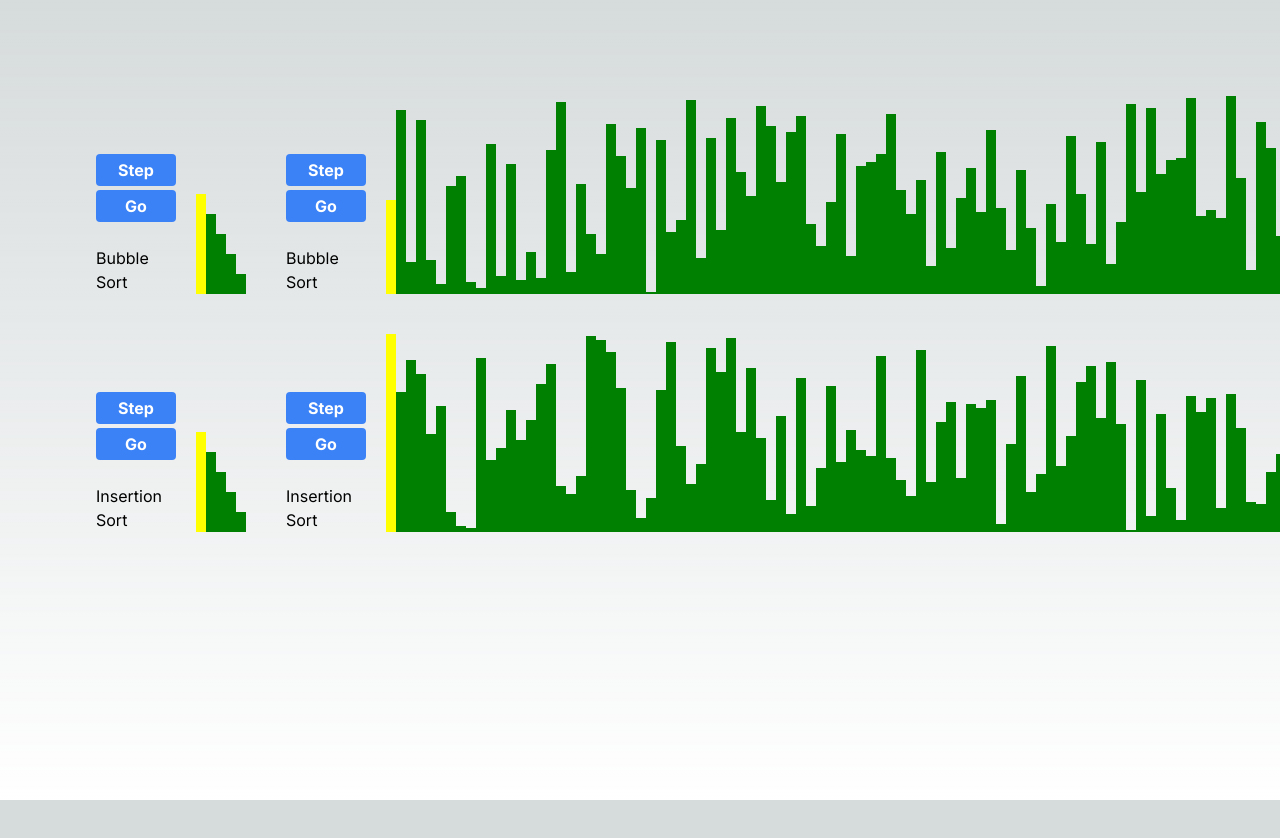
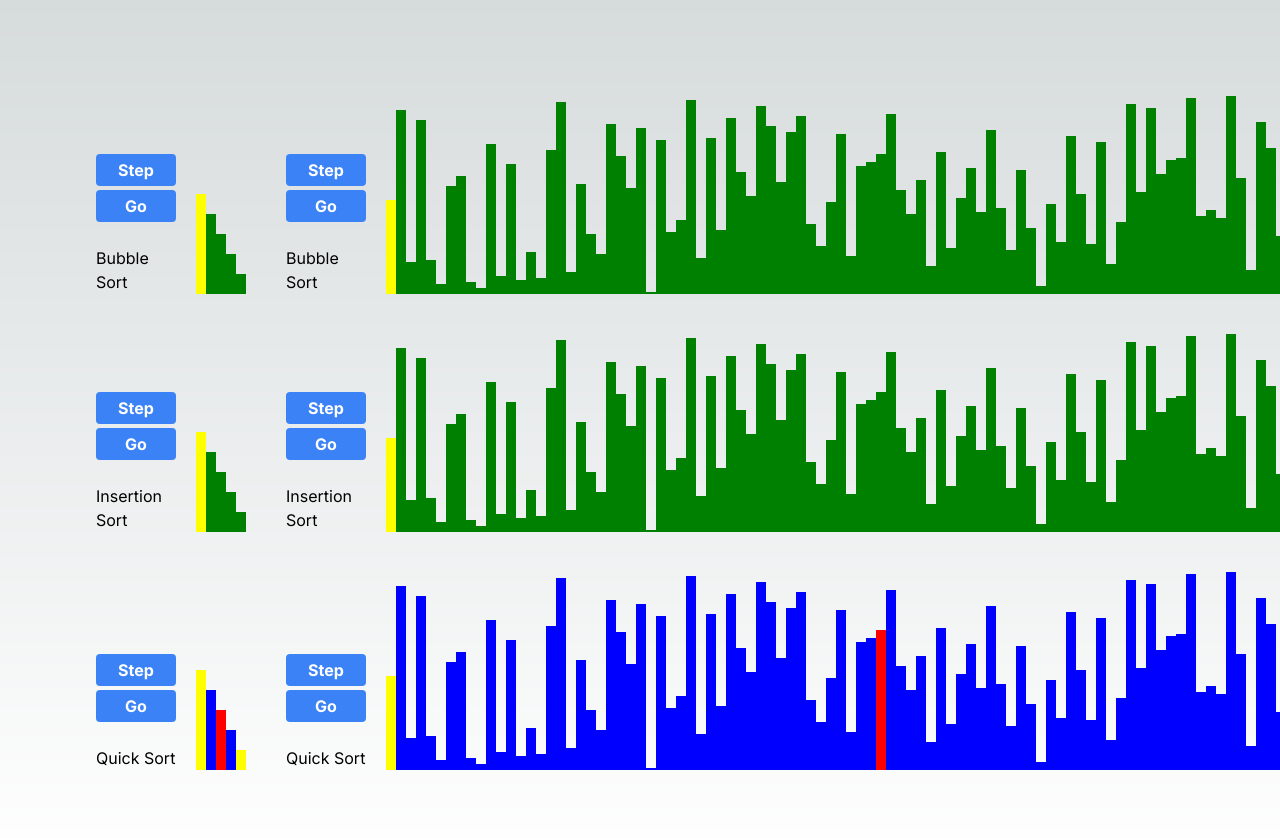
Before and after one commit to kevinjamescasey/react-samples, a Next.js app: page /displayed-samples in a window 1280 px wide. Shown: the top 838 px of the page. Before the commit the page ends 800 px from the top, so only its background shows below. Built offline with nearby package versions, Linux system fonts and the light colour scheme.

Commit message:
quicksort

```diff
--- a/app/displayed-samples/page.tsx
+++ b/app/displayed-samples/page.tsx
@@ -1,17 +1,23 @@
 import Image from "next/image";
 import {BubbleSort} from '../../components/BubbleSort'
 import { InsertionSort } from "@/components/InsertionSort";
+import { QuickSort } from "@/components/QuickSort";
 import _ from 'lodash'
 export default function Home() {
+  const random = _.shuffle(_.range(1,100))
   return (
     <main className="flex min-h-screen flex-col  justify-start p-24 gap-10">
       <div className="flex flex-row gap-10">
         <BubbleSort />
-        <BubbleSort initialArray={_.shuffle(_.range(1,100))} heightMultiplier={2} stepDelayMs={100}/>
+        <BubbleSort initialArray={random} heightMultiplier={2} stepDelayMs={100}/>
       </div>
       <div className="flex flex-row gap-10">
         <InsertionSort />
-        <InsertionSort initialArray={_.shuffle(_.range(1,100))} heightMultiplier={2} stepDelayMs={100}/>
+        <InsertionSort initialArray={random} heightMultiplier={2} stepDelayMs={100}/>
+      </div>
+      <div className="flex flex-row gap-10">
+        <QuickSort />
+        <QuickSort initialArray={random} heightMultiplier={2} stepDelayMs={100}/>
       </div>
      </main>
   );
--- /dev/null
+++ b/components/QuickSort.tsx
@@ -0,0 +1,133 @@
+'use client'
+
+import React, { useState, useEffect } from 'react';
+import './bubbleSort.css'
+
+
+const swap = (a: number[], i: number, j: number) => {
+    //Mutating the argument worked in Storybook, but in NextJS it appeared to do double swaps every time. Returning a mutated copy works in both.
+    console.log(`swapping ${a[i]} and ${a[j]} indexes ${i} and ${j}`)
+    return [...a.slice(0, i), a[j], ...a.slice(i + 1, j), a[i], ...a.slice(j + 1)]
+}
+
+const getPivotValue = (a: number[], lo: number, hi: number) => {
+    let pivotValue
+    const x = a[lo]
+    const y = a[Math.floor((hi + lo)/2) ]
+    const z = a[hi]
+    pivotValue = y //choose the middle value because it looks nice
+
+    //chosing the first, last, or a random one also works
+
+    // //chose median of first, middle, last
+    // if(x < z){
+    //     if(y < x){
+    //         pivotValue = x
+    //     } else if( z < y){
+    //         pivotValue = z
+    //     } else {
+    //         pivotValue = y
+    //     }
+    // } else {
+    //     // z < x
+    //     if(y < z){
+    //         pivotValue = z
+    //     } else if (x < y){
+    //         pivotValue = x
+    //     } else {
+    //         pivotValue = y
+    //     }
+    // }
+
+    // console.log(`chose pivot value ${pivotValue} from x=${x} y=${y} z=${z}`)
+    return pivotValue
+}
+
+export const QuickSort = ({ initialArray = [5, 4, 3, 2, 1], heightMultiplier = 20, stepDelayMs = 500 }) => {
+    const initialPartitionQueue: number[][] = []
+    const initialLo = 0
+    const initialHi = initialArray.length - 1
+
+    const [s, setS] = useState(()=>({
+        a: initialArray,
+        i: initialLo, j: initialHi,
+        lo: initialLo, hi: initialHi,
+        pivotValue: getPivotValue(initialArray, initialLo, initialHi),
+        partitionStack: initialPartitionQueue
+    }))
+    const [isRunning, setIsRunning] = useState(false)
+    useEffect(() => {
+        if (isRunning) {
+            setTimeout(step, stepDelayMs)
+        }
+    })
+
+    const step = () => {
+        let { a, j, i, lo, hi, pivotValue, partitionStack: partitioStack } = s
+
+        if (i >= j) {
+            const pivotIndex = j
+            if (pivotIndex + 1 < hi) {
+                partitioStack.push([pivotIndex + 1, hi])
+            }
+            if (lo < pivotIndex) {
+                partitioStack.push([lo, pivotIndex])
+            }
+            if (partitioStack.length) {
+                const nextPartition = partitioStack.pop() as number[]
+                [lo, hi] = nextPartition
+                pivotValue = getPivotValue(a, lo, hi)
+                i = lo
+                j = hi
+                console.log(`next partition i=${i} j=${j} pivotValue=${pivotValue} previousPivotIndex=${pivotIndex} lo=${lo} hi=${hi} a=${a} patitiionStack=${partitioStack}`)
+            } else {
+                pivotValue = -1
+                lo = -1
+                hi = -1
+                i = -1
+                j = -1
+                setIsRunning(false)
+            }
+        } else if (a[i] >= pivotValue && a[j] <= pivotValue) {
+            a = swap(a, i, j)
+        } else {
+            // it is rare to see both i and j change in the same step
+            if (a[i] < pivotValue) {
+                i += 1
+            }
+            if (a[j] > pivotValue) {
+                j -= 1
+            }
+        }
+
+        setS({ a, i, j, lo, hi, pivotValue, partitionStack: partitioStack })
+    }
+
+    const beginAutoSort = () => {
+        step()
+        setTimeout(beginAutoSort, 1000)
+    }
+
+    return (
+        <div className="flex flex-row gap-5">
+            <div className="flex flex-col space-y-1 justify-end" >
+                <button type="button" onClick={step} className="bg-blue-500 hover:bg-blue-700 text-white font-bold w-20 h-8 rounded">Step</button>
+                <button type="button" onClick={() => setIsRunning(!isRunning)} className="bg-blue-500 hover:bg-blue-700 text-white font-bold w-20 h-8 rounded">{isRunning ? 'Stop' : 'Go'}</button>
+                <div className="pt-5 flex flex-col justify-end">
+                    <span className="">Quick Sort</span>
+                </div>
+            </div>
+
+            <div className="flex items-end">
+                {s.a.map((e, i) => <div className="v1"
+                    key={i}
+                    style={{
+                        height: e * heightMultiplier,
+                        ...(i >= s.lo && i <= s.hi && { borderLeftColor: 'blue' }),
+                        ...((i === s.i || i === s.j) && { borderLeftColor: 'yellow' }),
+                        ...(e === s.pivotValue && { borderLeftColor: 'red' })
+                    }} />)}
+            </div>
+        </div>
+    )
+}
```
